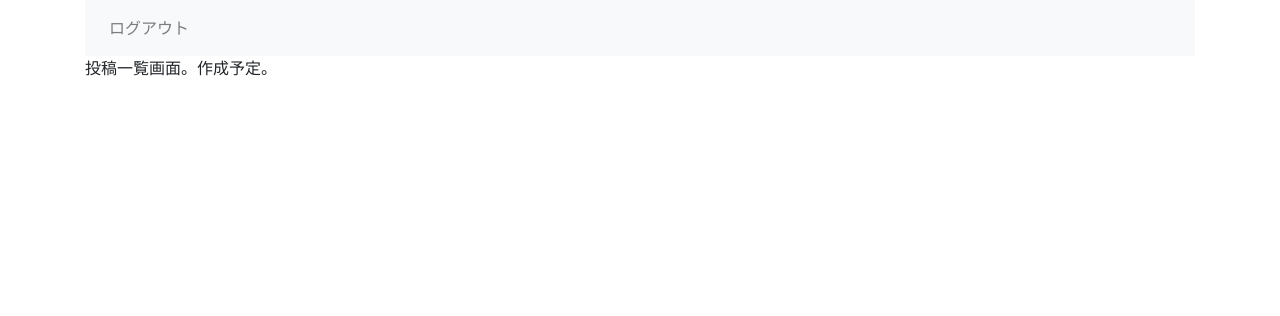
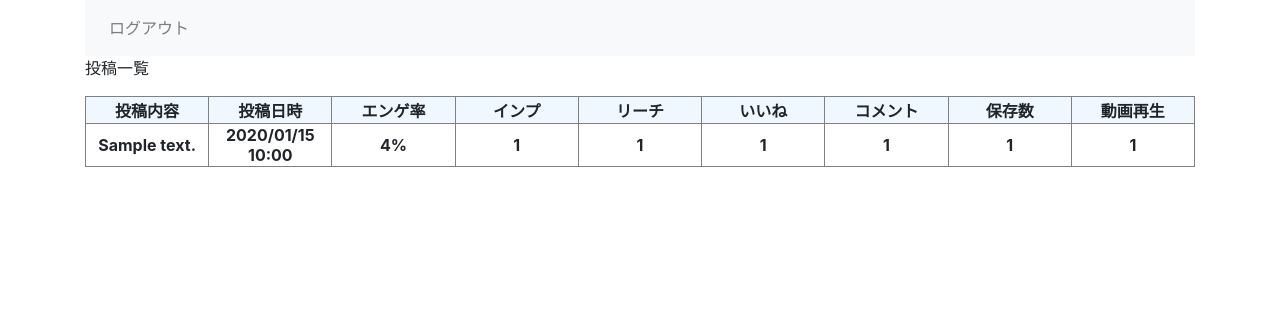
Before and after one commit to kawaken666/App_Flask, a Flask app: page /show in a window 1280 px wide. Shown: the top 316 px of the page. Run offline with Flask 2, Linux system fonts and the light colour scheme; a user stored in the database is signed in; tables that the repository leaves empty hold one stand-in row (values such as "Sample post"); lists and menus that the app fills with data are empty; some libraries are stand-ins or nearby versions; some web fonts are replaced.

Commit message:
・一覧表示機能を実装 ・いくつかの開発用スクリプトを追加

```diff
--- a/manage.py
+++ b/manage.py
@@ -3,7 +3,7 @@
 from flask_script import Manager
 from show_data import app
 
-from show_data.scripts.db import InitDB, DropDB
+from show_data.scripts.db import InitDB, DropDB, InsertDummy, SelectAll
 
 if __name__ == "__main__":
     manager = Manager(app)
@@ -11,4 +11,8 @@ if __name__ == "__main__":
     manager.add_command('init_db', InitDB())
     # drop_dbコマンドを実行できるようにする
     manager.add_command('drop_db', DropDB())
+    # insert_dummyコマンドを実行できるようにする
+    manager.add_command('insert_dummy', InsertDummy())
+    manager.add_command('select_all', SelectAll())
+
     manager.run()
--- /dev/null
+++ b/show_data/static/stylesheet.css
@@ -0,0 +1,4 @@
+table{
+    width: 100%;
+    table-layout: fixed;
+}
--- a/show_data/templates/show.html
+++ b/show_data/templates/show.html
@@ -1,4 +1,36 @@
+<link rel=stylesheet href="{{url_for('static',filename='stylesheet.css')}}">
+
 {% extends "layout.html" %}
 {% block body%}
-投稿一覧画面。作成予定。
+<div>
+    <p>投稿一覧</p>
+</div>
+<table border="1">
+<tr bgcolor="#f0f8ff" align="center">
+    <th>投稿内容</th>
+    <th>投稿日時</th>
+    <th>エンゲ率</th>
+    <th>インプ</th>
+    <th>リーチ</th>
+    <th>いいね</th>
+    <th>コメント</th>
+    <th>保存数</th>
+    <th>動画再生</th>
+</tr>
+{% for post in posts %}
+<tr align="center">
+    <th>{{post.post_text}}</th>
+    <!-秒以下を切り捨て->
+    <th>{{post.post_date.strftime("%Y/%m/%d %H:%M")}}</th>
+    <th>{{post.eng_rate}}%</th>
+    <th>{{post.imp}}</th>
+    <th>{{post.reach}}</th>
+    <th>{{post.good}}</th>
+    <th>{{post.comment}}</th>
+    <th>{{post.save_cnt}}</th>
+    <th>{{post.play_cnt}}</th>
+</tr>
+{% endfor %}
+</table>
+
 {% endblock %}
--- a/show_data/views/views.py
+++ b/show_data/views/views.py
@@ -2,6 +2,7 @@ from show_data import app, login_manager, db
 from flask import request, redirect, url_for, render_template, flash, session
 from flask_login import LoginManager, login_user, logout_user, login_required, UserMixin, current_user
 from show_data.models.users import User
+from show_data.models.posts import Post
 
 # ルート画面表示（ログイン画面）
 @app.route('/')
@@ -49,7 +50,8 @@ def logout():
 @app.route('/show')
 @login_required
 def show():
-    return render_template('show.html')
+    posts = Post.query.all()
+    return render_template('show.html', posts=posts)
 
 # 会員登録画面表示
 @app.route('/regist')
@@ -59,15 +61,22 @@ def regist():
 # 会員登録処理
 @app.route('/do_regist', methods=['POST'])
 def do_regist():
-    # リクエストフォームのemailをUserインスタンスにセット
-    user = User(email=request.form['email'])
-    # リクエストフォームのpasswordをハッシュ化してUserインスタンスにセット
-    user.set_password(request.form['password'])
-    # UserテーブルにINSERTする
-    db.session.add(user)
-    db.session.commit()
-    flash('会員登録が完了しました。ログインしてください。')
-    return redirect(url_for('index'))
+    already_user = User.query.filter_by(email=request.form['email']).first()
+    # DBに既に登録されているメールアドレスが入力された場合
+    if already_user is not None:
+        flash('そのメールアドレスは既に使用されています')
+        return redirect(url_for('regist'))
+    # 新規登録できるメールアドレスの場合
+    else:
+        # リクエストフォームのemailをUserインスタンスにセット
+        user = User(email=request.form['email'])
+        # リクエストフォームのpasswordをハッシュ化してUserインスタンスにセット
+        user.set_password(request.form['password'])
+        # UserテーブルにINSERTする
+        db.session.add(user)
+        db.session.commit()
+        flash('会員登録が完了しました。ログインしてください。')
+        return redirect(url_for('index'))
 
 # 存在しないURLへアクセスされた時の処理。ログイン画面にリダイレクト。
 @app.errorhandler(404)
```
Also changed, not shown: show_data/models/posts.py (added, +26 -0 lines), show_data/scripts/db.py (+26 -0 lines).
